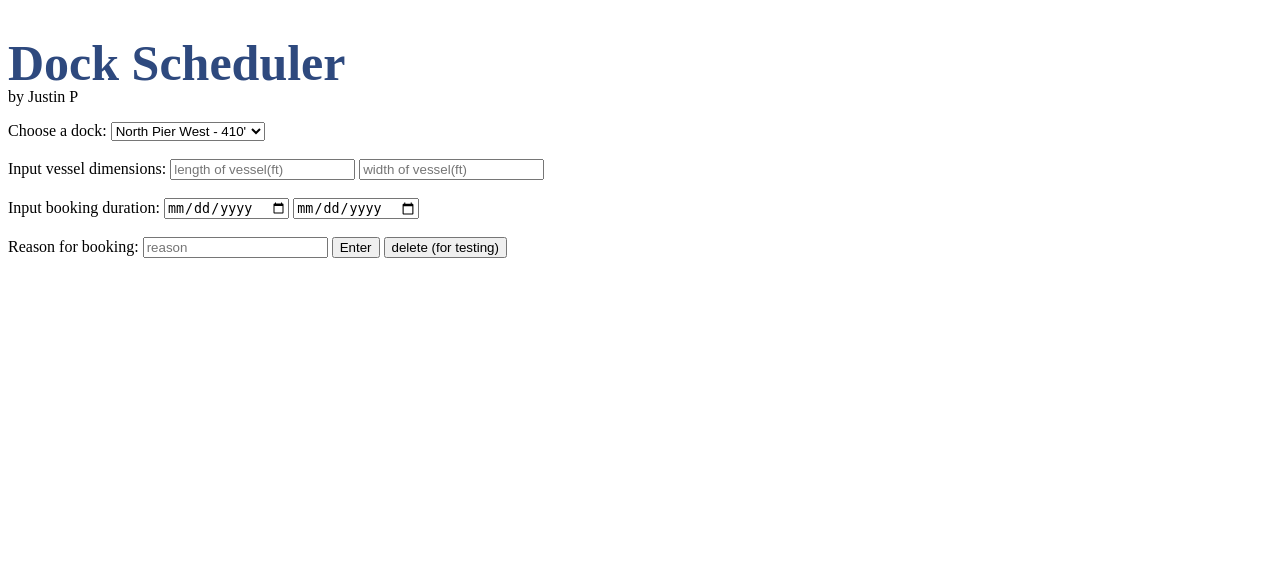
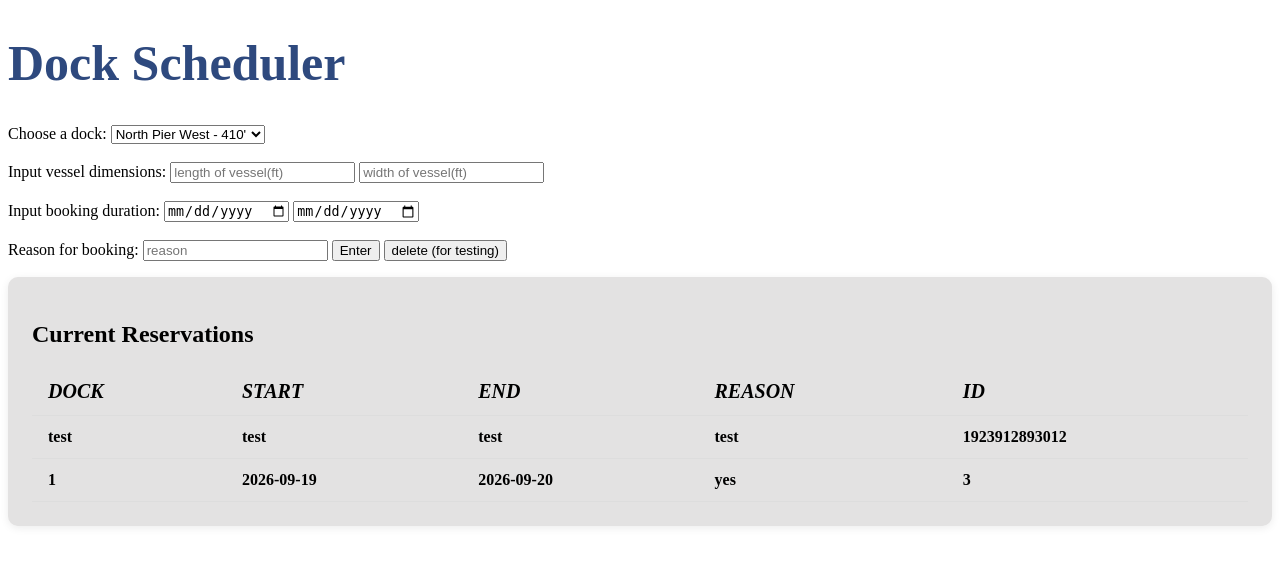
Before and after one commit to justinprasetyo/dockscheduling, a Flask app: page / in a window 1280 px wide. Shown: the top 565 px of the page. Run offline with Flask 3, Linux system fonts and the light colour scheme; lists and menus that the app fills with data are empty.

Commit message:
more input checks (dimensions, dates) + current reservations table prototype

```diff
--- a/app.py
+++ b/app.py
@@ -20,22 +20,29 @@ def get_available():
 
     if "delete" in data and data["delete"]:
         delete_reservation(data["dock_number"], data["start_date"], data["end_date"])
-        get_allreservations()
         return '', 204
 
+    #i dont need this for now
     #calculate other available docks too with proper sizing and dates if results in error
-    result = {"available-docks": [], "size": False, "date": False}
+    #result = {"available-docks": [], "size": False, "date": False}
 
+    #vessel dimensions input checks
+    if data["length"] == '' or data["width"] == '':
+        return jsonify("If reserving for a non-vessel event, please type 0 for dimensions.")
+    elif float(data["length"]) < 0 or float(data["width"]) < 0:
+        return jsonify("Please enter valid numbers.")
+
+    #vessel dimensional fit check
     sizecheck = check_size(data["dock_number"], data["length"], data["width"])
-    if sizecheck:
-        result["size"] = True
-    else:
+    if sizecheck != True:
         return jsonify(f"Sizing does not fit dock: ({dock_dict[int(data['dock_number']) - 1]['length']}ft x {dock_dict[int(data['dock_number']) - 1]['width']}ft)")
 
+    #date checks
+    if data["start_date"] > data["end_date"]:
+        return jsonify(f"Start date must come before or at the end date.")
+
     datecheck = check_date(data["dock_number"], data["start_date"], data["end_date"])
-    if datecheck == True:
-        result["date"] = True
-    else:
+    if datecheck != True:
         err_message = f"Timeframe already booked: "
         for obj in datecheck:
             err_message += f"{obj['start_date']} to {obj['end_date']} (reason: {obj['reason']}). "
@@ -43,10 +50,12 @@ def get_available():
 
     #make make-reservation into a yes or no button with a pop-up
     if "confirm_reservation" in data and data["confirm_reservation"]:
+        dock_name = dock_dict[int(data["dock_number"]) - 1]["name"]
+        rows = get_allreservations()
         make_reservation(data["dock_number"], data["start_date"], data["end_date"], data["reason"])
-        get_allreservations()
+        return jsonify(rows)
 
-    return jsonify(result)
+    return jsonify({})
 
 if __name__ == "__main__":
     app.run(port=8080, debug=True)
--- a/database.py
+++ b/database.py
@@ -90,7 +90,7 @@ def get_alldocks():
     connection.close()
     return '', 204
 
-def get_allreservations():
+def allreservations():
     connection = get_db()
 
     rows = connection.execute("""
@@ -115,7 +115,7 @@ def make_reservation(dock_num, start, end, reason):
         end,
         reason
     ))
-
+    print("reservation successfully made!")
     connection.commit()
     connection.close()
     return '', 204
@@ -156,3 +156,18 @@ def check_dockreservations(dock_num, new_end, new_start):
         arr.append(dict(row))
     connection.close()
     return arr
+
+def get_allreservations():
+    connection = get_db()
+
+    arr = []
+    rows = connection.execute("""
+        SELECT id, dock_number, start_date, end_date, reason
+        FROM reservations
+        ORDER BY start_date
+   """,
+   ).fetchall()
+    for row in rows:
+        arr.append(dict(row))
+    connection.close()
+    return arr
--- a/static/app.js
+++ b/static/app.js
@@ -14,6 +14,31 @@ const alerttext = document.getElementById("alert")
 const reservation_confirmation_page = document.getElementById("reservation-confirmation")
 const confirmbtn = document.getElementById("confirm-reservation")
 const unconfirmbtn = document.getElementById("unconfirm-reservation")
+
+const reservations_table = document.getElementById("reservations-table")
+
+const create_reservation = function(rowsList) { //connect to backend
+    for (row of rowsList) {
+        const newRow = document.createElement("tr")
+        const dock_col = document.createElement("th")
+        const start_col = document.createElement("th")
+        const end_col = document.createElement("th")
+        const reason_col = document.createElement("th")
+        const id_col = document.createElement("th")
+        dock_col.textContent = row["dock_number"]
+        start_col.textContent = row["start_date"]
+        end_col.textContent = row["end_date"]
+        reason_col.textContent = row["reason"]
+        id_col.textContent = row["id"]
+        newRow.append(dock_col)
+        newRow.append(start_col)
+        newRow.append(end_col)
+        newRow.append(reason_col)
+        newRow.append(id_col)
+        reservations_table.append(newRow)
+    }
+}
+create_reservation([{'id': 3, 'dock_number': 1, 'start_date': '2026-09-19', 'end_date': '2026-09-20', 'reason': 'yes'}])
 
 enterbtn.addEventListener('click', async () => {
     const response = await fetch('/api/reservations', {
@@ -40,7 +65,7 @@ enterbtn.addEventListener('click', async () => {
         //window.alert("Reservation made, thank you.")
     }
 
-    console.log(result)
+    //console.log(result)
     console.log(dock_name.value)
     console.log(`${date_start.value}, ${date_end.value}`)
 })
--- a/static/style.css
+++ b/static/style.css
@@ -1,7 +1,6 @@
 h1 {
     font-size: 50px;
     color:rgb(46, 73, 126);
-    margin-bottom: -20px;
 }
 
 #alert {
@@ -39,3 +38,34 @@ h1 {
     border-radius: 10px;
     border:1px, rgb(0, 0, 0), solid
 }
+
+table {
+    width: 100%;
+    border-collapse: collapse;
+}
+
+thead {
+    font-size: 20px;
+    font-style: italic;
+}
+
+th, td {
+    padding: 12px 16px;
+    text-align: left;
+    border-bottom: 1px solid #ddd;
+}
+
+th {
+    font-weight: 600;
+}
+
+tr:hover {
+    background: #f7f7f7;
+}
+
+.reservations-list {
+    background: rgb(227, 226, 226);
+    padding: 24px;
+    border-radius: 10px;
+    box-shadow: 0 2px 8px rgba(0,0,0,0.08);
+}
--- a/templates/index.html
+++ b/templates/index.html
@@ -9,7 +9,6 @@
 <body>
     <div>
         <h1>Dock Scheduler</h1>
-        <p>by Justin P</p>
     </div>
 
     <div>
@@ -53,6 +52,33 @@
         <button id="confirm-reservation">yes</button>
     </div>
 
+    <section class="reservations-list">
+        <h2>Current Reservations</h2>
+
+        <table>
+            <thead>
+                <tr>
+                    <th>DOCK</th>
+                    <th>START</th>
+                    <th>END</th>
+                    <th>REASON</th>
+                    <th>ID</th>
+                </tr>
+            </thead>
+
+            <tbody id="reservations-table">
+                <tr>
+                    <th>test</th>
+                    <th>test</th>
+                    <th>test</th>
+                    <th>test</th>
+                    <th>1923912893012</th>
+                </tr>
+
+            </tbody>
+        </table>
+    </section>
+
     <script src="{{ url_for('static', filename='app.js') }}" defer></script>
 </body>
 </html>
```
Also changed, not shown: database.db.
